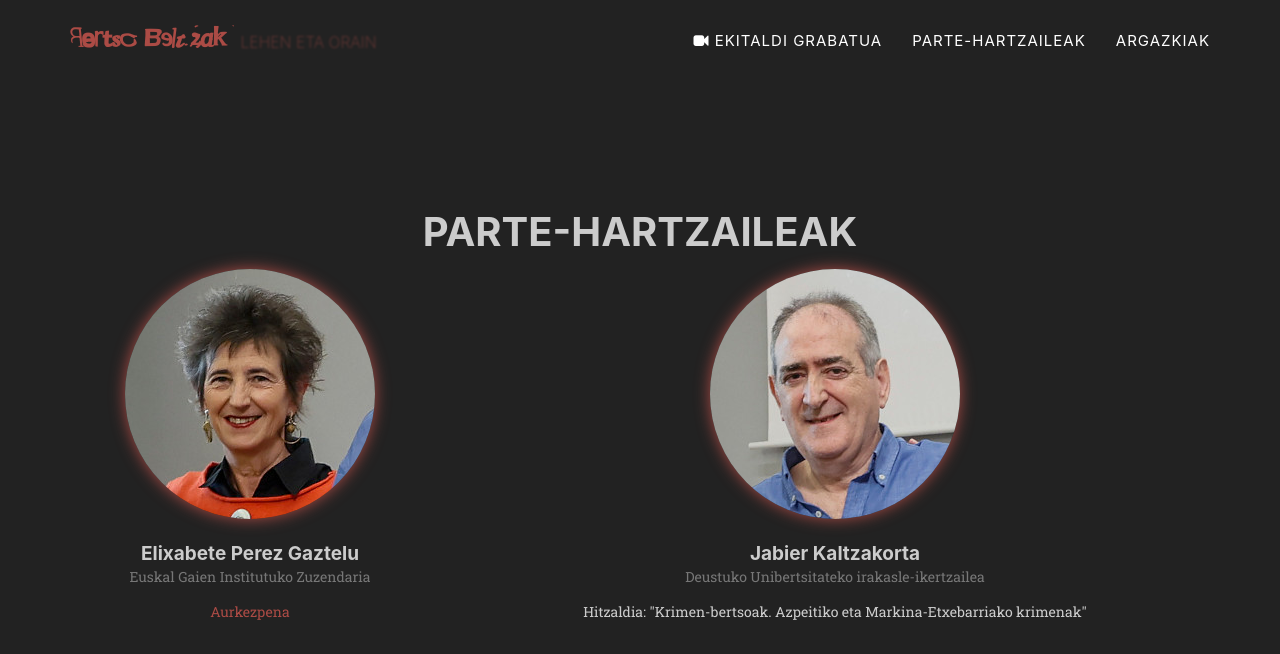
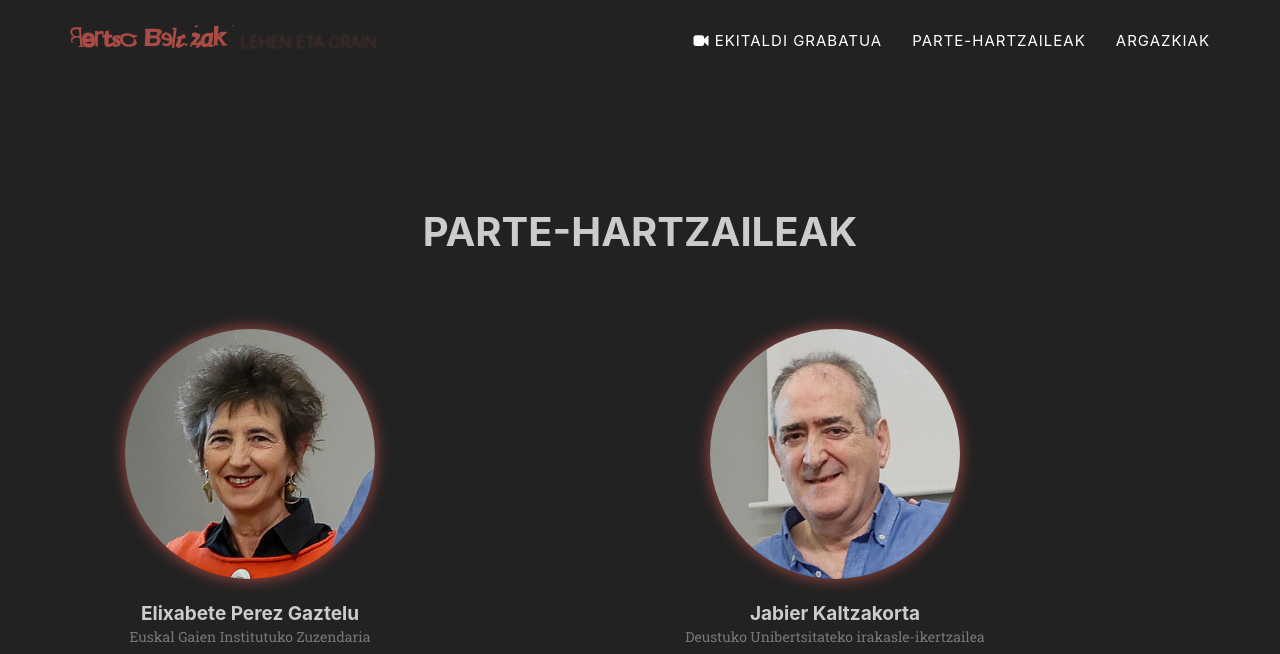
Before and after one commit to DeustoKom/bertsobeltzak, a Jekyll site: the page built from index.html, in a window 1280 px wide and 1400 px high, scrolled down 598 px. Shown: the top 654 px of the window. Built offline with Jekyll 4.4.1, drawn with Linux system fonts in a browser that asks for light colours; some web fonts are replaced; a script that is not in the unit is left out; grey boxes are pictures that could not be loaded.

Commit message:
Heading margin

```diff
--- a/_includes/argazkiak.html
+++ b/_includes/argazkiak.html
@@ -1,7 +1,7 @@
 <!-- Argazkiak Section -->
     <section id="argazkiak">
         <div class="container">
-            div class="row">
+            <div class="row">
                 <div class="col-lg-12 text-center">
                     <h2 class="section-heading">Argazkiak</h2>
                     <!-- <h3 class="section-subheading text-muted">Lorem ipsum dolor sit amet consectetur.</h3> -->
--- a/_includes/css/agency.css
+++ b/_includes/css/agency.css
@@ -347,7 +347,7 @@ section {
 
 section h2.section-heading {
     margin-top: 0;
-    margin-bottom: 15px;
+    margin-bottom: 75px;
     font-size: 40px;
 }
 
```
